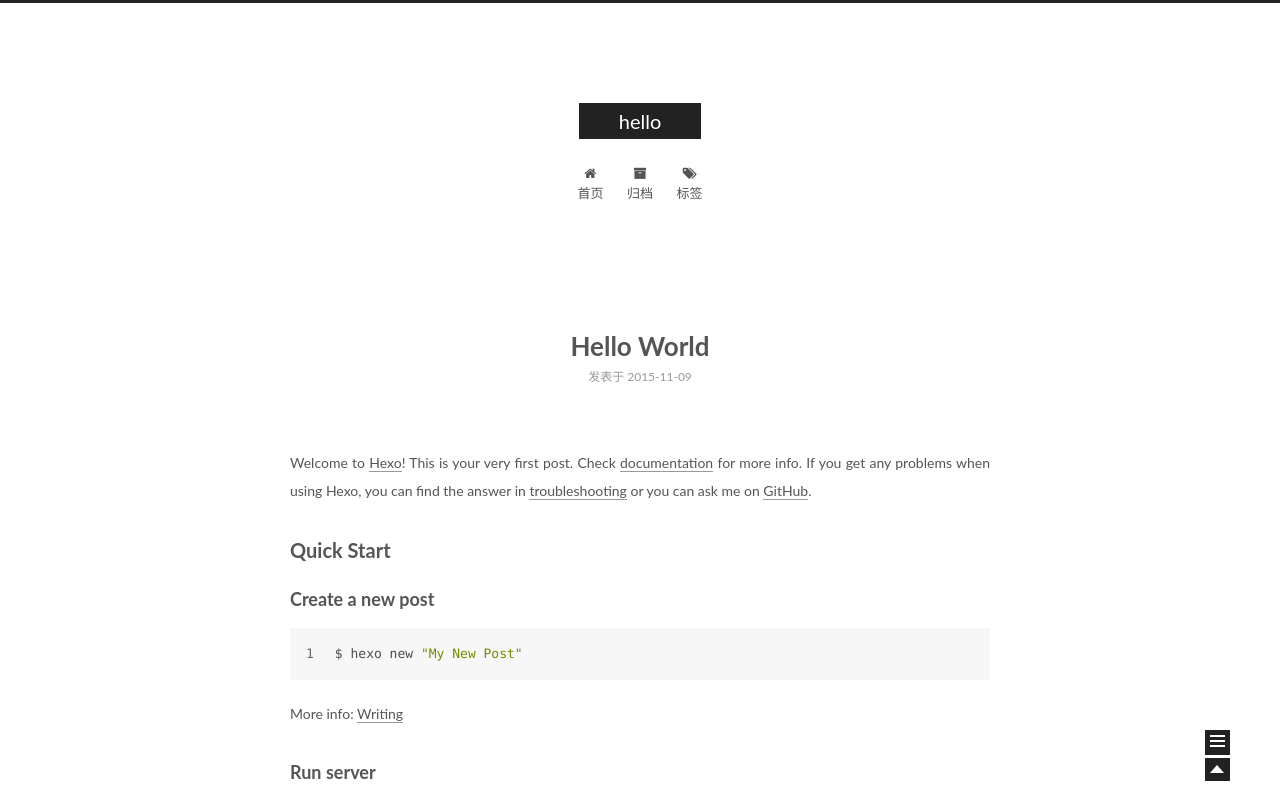
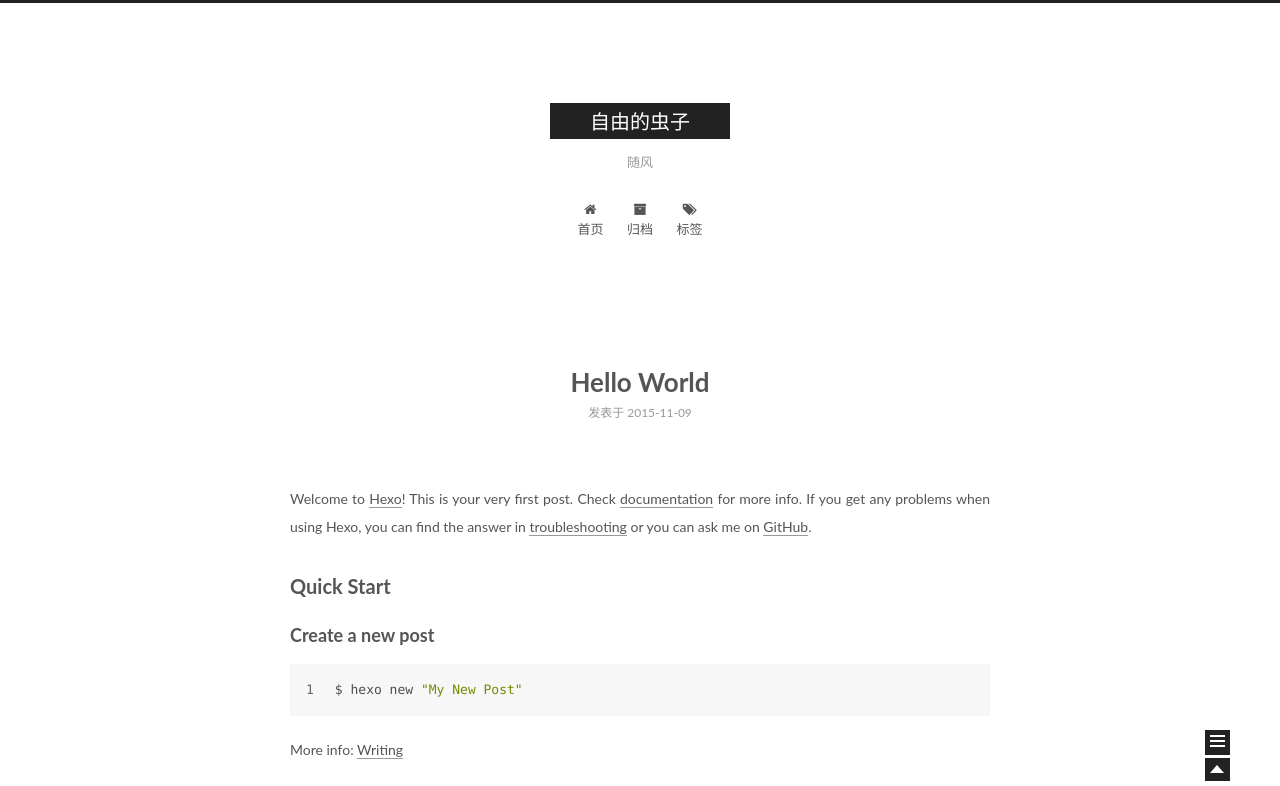
Before and after one commit to xczswt1993/xczswt1993.github.io, a plain HTML site: page index.html in a window 1280 px wide. Shown: the top 786 px of the page. Drawn offline with Linux system fonts and the light colour scheme; a web font is replaced by a local one.

Commit message:
Site updated: 2015-11-10 09:53:25

```diff
--- a/css/main.css
+++ b/css/main.css
@@ -961,7 +961,7 @@ body {
   width: 4px;
   height: 4px;
   border-radius: 50%;
-  background: #3ef4ff;
+  background: #70382b;
 }
 .sidebar-nav {
   margin: 0 0 20px;
--- a/index.html
+++ b/index.html
@@ -55,12 +55,12 @@
 
 <meta name="description">
 <meta property="og:type" content="website">
-<meta property="og:title" content="hello">
+<meta property="og:title" content="自由的虫子">
 <meta property="og:url" content="http://xiaochonzi.tk/index.html">
-<meta property="og:site_name" content="hello">
+<meta property="og:site_name" content="自由的虫子">
 <meta property="og:description">
 <meta name="twitter:card" content="summary">
-<meta name="twitter:title" content="hello">
+<meta name="twitter:title" content="自由的虫子">
 <meta name="twitter:description">
 
 
@@ -73,7 +73,7 @@
   };
 </script>
 
-  <title> hello </title>
+  <title> 自由的虫子 </title>
 </head>
 
 <body itemscope itemtype="http://schema.org/WebPage" lang="zh-Hans">
@@ -106,11 +106,11 @@
   <div class="custom-logo-site-title">
     <a href="/"  class="brand" rel="start">
       <span class="logo-line-before"><i></i></span>
-      <span class="site-title">hello</span>
+      <span class="site-title">自由的虫子</span>
       <span class="logo-line-after"><i></i></span>
     </a>
   </div>
-  <p class="site-subtitle"></p>
+  <p class="site-subtitle">随风</p>
 </div>
 
 <div class="site-nav-toggle">
```
Also changed, not shown: 2015/11/09/hello-world/index.html (+4 -4 lines), archives/2015/11/index.html (+6 -6 lines), archives/2015/index.html (+6 -6 lines), archives/index.html (+6 -6 lines).
